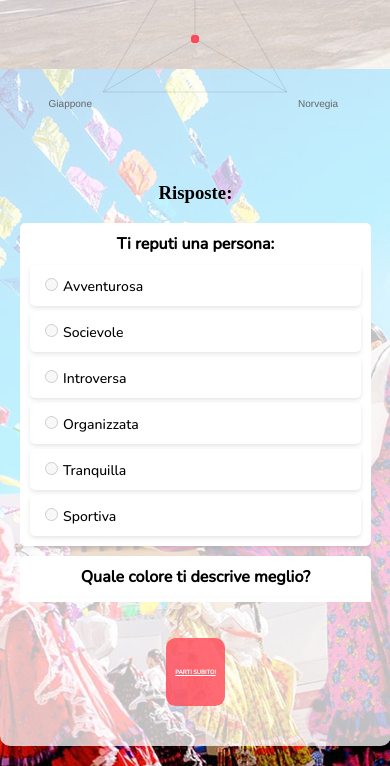
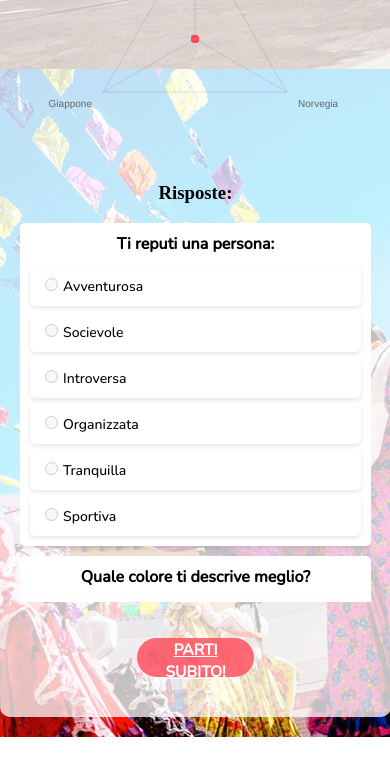
Before and after one commit to Alessio-Lovato-Unipd/travel_website, a plain HTML site: page results_page.html in a window 390 px wide. Shown: the part 1619-2385 px from the top of the page. After the commit the page ends 2356 px from the top, so only its background shows below. Drawn offline with nearby package versions, Linux system fonts and the light colour scheme.

Commit message:
Fixed error in dimensions of button

```diff
--- a/results.css
+++ b/results.css
@@ -100,7 +100,6 @@ p {
   width: 15vw;
   height: 5vw;
   margin-top: 20px;
-  height: 8vh;
   border-radius: 2.5vw;
   margin-bottom: 20px;
   text-decoration: underline;
@@ -118,6 +117,22 @@ p {
     transform: none;
     width: 90%;
     margin: 20px auto;
+  }
+
+  #Button {
+    background-color: rgba(255, 70, 87, 0.8);
+    color: white;
+    border: none;
+    width: 30vw;
+    height: 10vw;
+    margin-top: 20px;
+    border-radius: 5vw;
+    margin-bottom: 20px;
+    text-decoration: underline;
+    font-weight: bold;
+    cursor: pointer;
+    font-family: 'Nunito', sans-serif;
+    font-size: 4vw;
   }
 }
 
```
